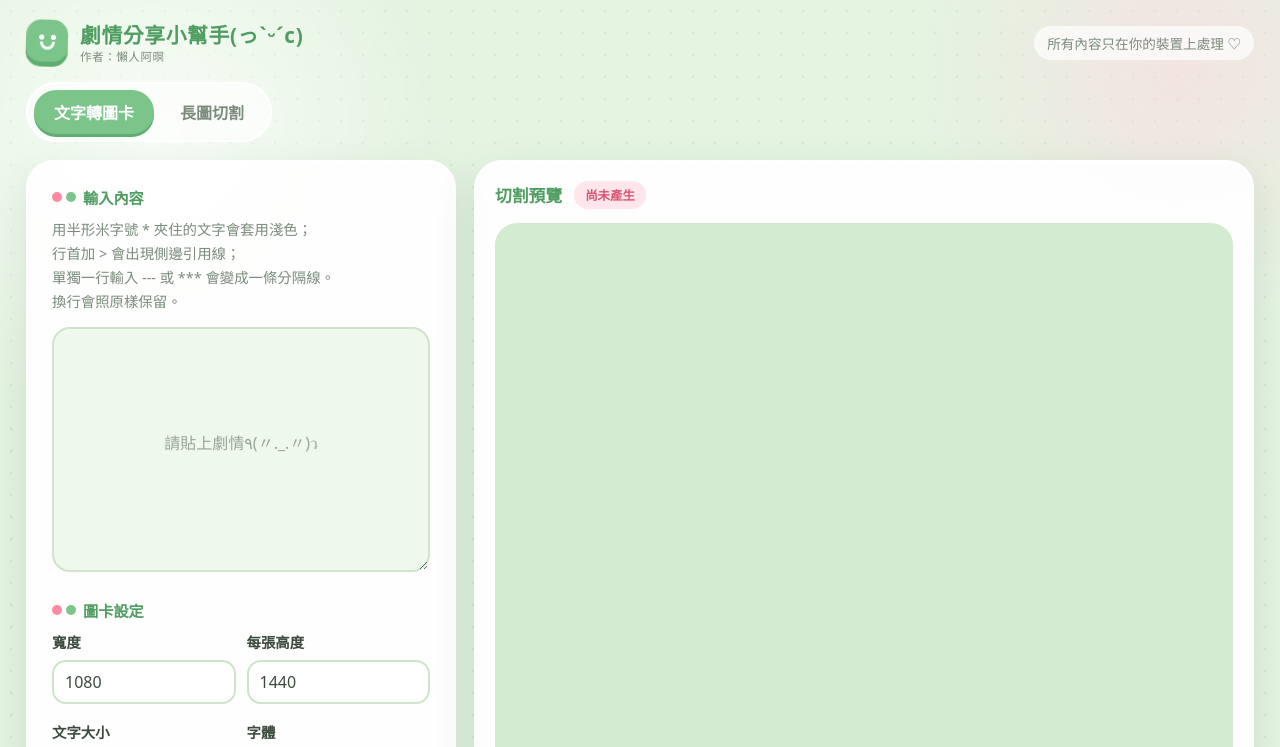
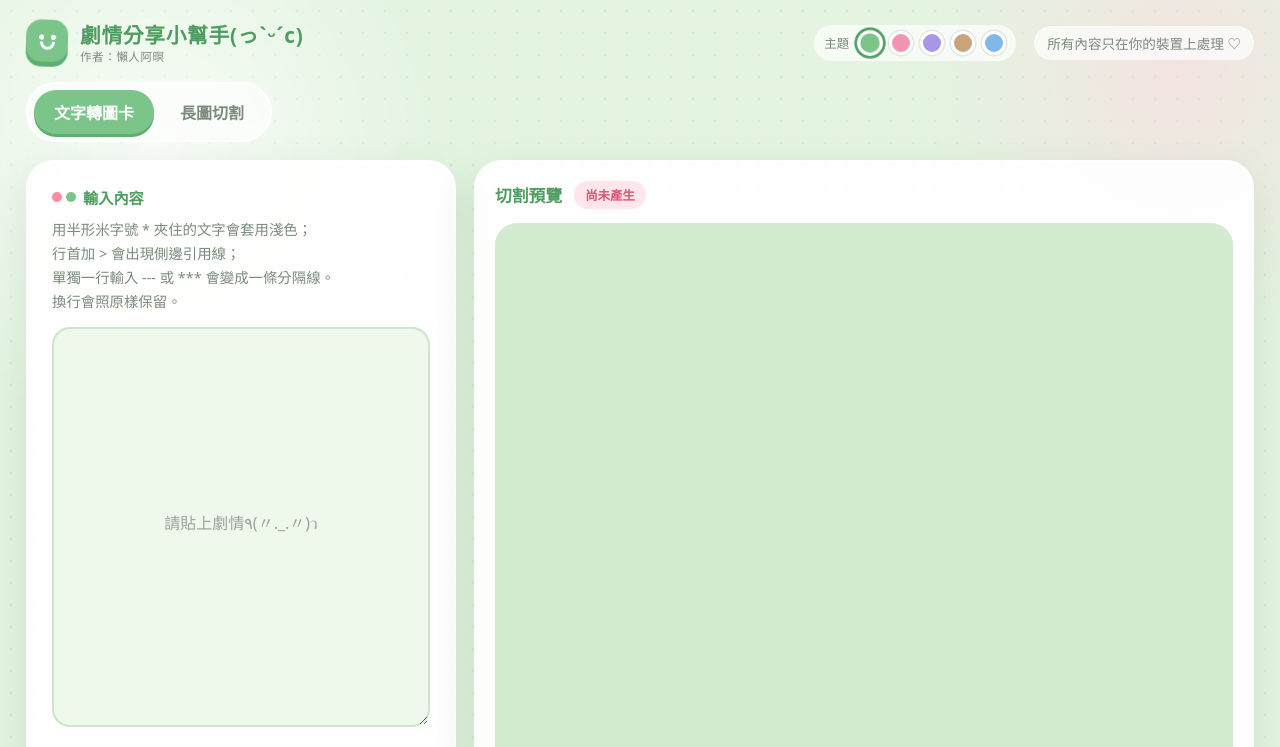
Before and after one commit to gloomoon75/long_card, a plain HTML site: page index.html in a window 1280 px wide. Shown: the top 747 px of the page. Drawn offline with Linux system fonts and the light colour scheme; a web font is replaced by a local one.

Commit message:
Add files via upload

```diff
--- a/index.html
+++ b/index.html
@@ -9,8 +9,13 @@
   <link rel="preconnect" href="https://fonts.googleapis.com">
   <link rel="preconnect" href="https://fonts.gstatic.com" crossorigin>
   <link href="https://fonts.googleapis.com/css2?family=Huninn&family=Chiron+GoRound+TC:wght@400;700&family=Hachi+Maru+Pop&family=LXGW+WenKai+TC:wght@400;700&family=Iansui&family=Klee+One:wght@400;600&display=swap" rel="stylesheet">
+  <script>try{var t=localStorage.getItem("uiTheme");if(t)document.documentElement.dataset.theme=t}catch(e){}</script>
   <style>
-    :root{--ink:#3c4a3e;--muted:#7b8b7c;--hint:#98a698;--empty:#6d8a70;--paper:#e4f4e1;--line:#cfe4cb;--green:#7cc58a;--main-sh:#5fae70;--green-deep:#4f9d60;--deep-sh:#3d7f4c;--deep-hover:#468d56;--green-soft:#eef9ec;--stage:#d3ebd0;--drop:#a9d6b1;--main-rgb:124,197,138;--deep-rgb:61,110,70;--accent:#ff8aa1;--accent-soft:#ffe6ec;--accent-deep:#d9546f;--accent-sh:#e56d86;--accent-line:#ffc2cf;--accent-hover:#ff7892;--accent-rgb:229,109,134;--glow:255,214,224}
+    :root,html[data-theme="matcha"]{--ink:#3c4a3e;--muted:#7b8b7c;--hint:#98a698;--empty:#6d8a70;--paper:#e4f4e1;--line:#cfe4cb;--green:#7cc58a;--main-sh:#5fae70;--green-deep:#4f9d60;--deep-sh:#3d7f4c;--deep-hover:#468d56;--green-soft:#eef9ec;--stage:#d3ebd0;--drop:#a9d6b1;--main-rgb:124,197,138;--deep-rgb:61,110,70;--accent:#ff8aa1;--accent-soft:#ffe6ec;--accent-deep:#d9546f;--accent-sh:#e56d86;--accent-line:#ffc2cf;--accent-hover:#ff7892;--accent-rgb:229,109,134;--glow:255,214,224}
+    html[data-theme="strawberry"]{--ink:#4d3a40;--muted:#8d7479;--hint:#b09aa0;--empty:#9a6f7b;--paper:#fde8ee;--line:#f6cfd9;--green:#f294ad;--main-sh:#de7593;--green-deep:#d9637f;--deep-sh:#b84b66;--deep-hover:#cc5673;--green-soft:#fff3f6;--stage:#f8d6df;--drop:#f3b3c4;--main-rgb:242,148,173;--deep-rgb:150,70,90;--accent:#4fb89a;--accent-soft:#e2f6ef;--accent-deep:#2f9679;--accent-sh:#3c9e82;--accent-line:#b5e5d6;--accent-hover:#43ab8d;--accent-rgb:60,158,130;--glow:255,240,200}
+    html[data-theme="lavender"]{--ink:#433d55;--muted:#7f7894;--hint:#a39cb6;--empty:#7a6f99;--paper:#ece7fa;--line:#d9d0f2;--green:#a996e6;--main-sh:#8d78d3;--green-deep:#7a62c7;--deep-sh:#5f49a8;--deep-hover:#6e56bd;--green-soft:#f5f2fd;--stage:#dcd3f5;--drop:#c4b6ee;--main-rgb:169,150,230;--deep-rgb:90,70,150;--accent:#ff8aa1;--accent-soft:#ffe6ec;--accent-deep:#d9546f;--accent-sh:#e56d86;--accent-line:#ffc2cf;--accent-hover:#ff7892;--accent-rgb:229,109,134;--glow:255,214,224}
+    html[data-theme="milktea"]{--ink:#4a3f36;--muted:#8a7b6d;--hint:#ab9d90;--empty:#8d7560;--paper:#f3e9dd;--line:#e6d6c3;--green:#c9a27e;--main-sh:#b08866;--green-deep:#9c7651;--deep-sh:#7b5b3c;--deep-hover:#8e6a47;--green-soft:#faf4ec;--stage:#e9dccb;--drop:#d9c0a3;--main-rgb:201,162,126;--deep-rgb:120,90,60;--accent:#ff8aa1;--accent-soft:#ffe6ec;--accent-deep:#d9546f;--accent-sh:#e56d86;--accent-line:#ffc2cf;--accent-hover:#ff7892;--accent-rgb:229,109,134;--glow:255,214,224}
+    html[data-theme="sky"]{--ink:#34445a;--muted:#72839a;--hint:#98a7ba;--empty:#6a8099;--paper:#e3effa;--line:#c9dff2;--green:#80b9e8;--main-sh:#5f9fd6;--green-deep:#4d8cc4;--deep-sh:#3a6fa1;--deep-hover:#427fb6;--green-soft:#f0f7fd;--stage:#cfe3f5;--drop:#a8cdee;--main-rgb:128,185,232;--deep-rgb:60,100,150;--accent:#ff8aa1;--accent-soft:#ffe6ec;--accent-deep:#d9546f;--accent-sh:#e56d86;--accent-line:#ffc2cf;--accent-hover:#ff7892;--accent-rgb:229,109,134;--glow:255,214,224}
     :root{--card:#fff;--shadow:0 14px 40px rgba(var(--deep-rgb),.14);font-family:"Huninn","Chiron GoRound TC","PingFang TC","Noto Sans TC","Microsoft JhengHei",system-ui,sans-serif;color:var(--ink);background:var(--paper)}
     *{box-sizing:border-box}
     body{margin:0;min-height:100vh;background:radial-gradient(circle at 12% 8%,rgba(255,255,255,.75) 0,transparent 18rem),radial-gradient(circle at 92% 4%,rgba(var(--glow),.55) 0,transparent 16rem),radial-gradient(circle,rgba(var(--main-rgb),.18) 1.5px,transparent 1.6px) 0 0/22px 22px,var(--paper)}
@@ -24,7 +29,12 @@
     .brand-text{display:flex;flex-direction:column;line-height:1.25}
     .author{align-self:flex-start;font-size:.72rem;font-weight:400;color:var(--muted);letter-spacing:.05em;margin-top:2px}
     @keyframes bob{0%,100%{transform:translateY(0) rotate(-3deg)}50%{transform:translateY(-3px) rotate(3deg)}}
-    .privacy{margin-left:auto;color:var(--muted);font-size:.85rem;background:rgba(255,255,255,.7);padding:7px 13px;border-radius:999px}
+    .themes{margin-left:auto;display:flex;align-items:center;gap:7px;background:rgba(255,255,255,.7);padding:6px 10px;border-radius:999px}
+    .themes-label{font-size:.78rem;color:var(--muted);margin-right:2px}
+    .theme-dot{width:24px;height:24px;border-radius:50%;border:3px solid #fff;padding:0;box-shadow:0 0 0 1.5px rgba(0,0,0,.08);transition:transform .15s}
+    .theme-dot:hover{transform:scale(1.12)}
+    .theme-dot.active{box-shadow:0 0 0 2.5px var(--green-deep);transform:scale(1.08)}
+    .privacy{color:var(--muted);font-size:.85rem;background:rgba(255,255,255,.7);padding:7px 13px;border-radius:999px}
     .tabs{display:flex;gap:6px;background:rgba(255,255,255,.65);padding:6px;border-radius:999px;width:max-content;margin-bottom:18px;border:2px solid #fff}
     .tab{border:0;border-radius:999px;padding:10px 20px;color:var(--muted);background:transparent;font-weight:700;transition:.15s}
     .tab.active{background:var(--green);color:#fff;box-shadow:0 3px 0 var(--main-sh)}
@@ -39,8 +49,8 @@
     .field{margin-bottom:17px}
     .field label,.label-row{display:flex;justify-content:space-between;align-items:center;font-size:.9rem;font-weight:700;margin-bottom:8px}
     .hint{font-size:.78rem;color:var(--hint);font-weight:400}
-    .text-input{width:100%;min-height:245px;resize:vertical;border:2px solid var(--line);border-radius:18px;background:var(--green-soft);color:var(--ink);padding:15px;line-height:1.75;outline:none}
-    .text-input::placeholder{text-align:center;color:var(--hint)}.text-input:placeholder-shown{padding-top:100px}
+    .text-input{width:100%;min-height:400px;resize:vertical;border:2px solid var(--line);border-radius:18px;background:var(--green-soft);color:var(--ink);padding:15px;line-height:1.75;outline:none}
+    .text-input::placeholder{text-align:center;color:var(--hint)}.text-input:placeholder-shown{padding-top:180px}
     .action .sub{display:block;font-size:.72rem;font-weight:400;opacity:.85;margin-top:1px}.action.two-line{height:62px;line-height:1.25}
     .text-input:focus,.select:focus,.number:focus{border-color:var(--green);box-shadow:0 0 0 4px rgba(var(--main-rgb),.2)}
     .row{display:grid;grid-template-columns:1fr 1fr;gap:11px}
@@ -93,12 +103,12 @@
     .notice{font-size:.8rem;line-height:1.6;color:var(--muted);background:var(--accent-soft);border-radius:16px;padding:11px 13px;margin-top:14px}
     .toast{position:fixed;bottom:22px;left:50%;transform:translateX(-50%) translateY(80px);background:var(--green-deep);color:#fff;padding:11px 18px;border-radius:999px;font-size:.88rem;opacity:0;transition:.25s;z-index:20;box-shadow:0 8px 20px rgba(var(--deep-rgb),.25)}
     .toast.show{opacity:1;transform:translateX(-50%) translateY(0)}
-    @media(max-width:820px){.app{padding:14px 16px}.privacy{display:none}.brand{font-size:1.1rem}.tabs{width:100%;overflow:auto}.tab{flex:1;white-space:nowrap;padding-inline:11px}.workspace{grid-template-columns:1fr}.preview-panel{min-height:600px}.stage{padding:16px 12px 16px 56px}.controls{max-height:none}.row{grid-template-columns:1fr 1fr}.drop{padding:20px 14px}.upload-btn{font-size:.9rem}}
+    @media(max-width:820px){.app{padding:14px 16px}.privacy{display:none}.topbar{flex-wrap:wrap;gap:10px}.themes{margin-left:0}.brand{font-size:1.1rem}.tabs{width:100%;overflow:auto}.tab{flex:1;white-space:nowrap;padding-inline:11px}.workspace{grid-template-columns:1fr}.preview-panel{min-height:600px}.stage{padding:16px 12px 16px 56px}.controls{max-height:none}.row{grid-template-columns:1fr 1fr}.drop{padding:20px 14px}.upload-btn{font-size:.9rem}}
   </style>
 </head>
 <body>
 <main class="app">
-  <header class="topbar"><div class="brand"><span class="brandmark"></span><div class="brand-text"><span>劇情分享小幫手(っ`ᵕ´c)</span><span class="author">作者：懶人阿暝</span></div></div><div class="privacy">所有內容只在你的裝置上處理 ♡</div></header>
+  <header class="topbar"><div class="brand"><span class="brandmark"></span><div class="brand-text"><span>劇情分享小幫手(っ`ᵕ´c)</span><span class="author">作者：懶人阿暝</span></div></div><div class="themes" role="group" aria-label="介面主題色"><span class="themes-label">主題</span><button class="theme-dot" data-theme="matcha" title="抹茶綠" aria-label="抹茶綠" style="background:#7cc58a"></button><button class="theme-dot" data-theme="strawberry" title="草莓粉" aria-label="草莓粉" style="background:#f294ad"></button><button class="theme-dot" data-theme="lavender" title="薰衣草紫" aria-label="薰衣草紫" style="background:#a996e6"></button><button class="theme-dot" data-theme="milktea" title="奶茶棕" aria-label="奶茶棕" style="background:#c9a27e"></button><button class="theme-dot" data-theme="sky" title="天空藍" aria-label="天空藍" style="background:#80b9e8"></button></div><div class="privacy">所有內容只在你的裝置上處理 ♡</div></header>
   <nav class="tabs" aria-label="工具模式">
     <button class="tab active" data-mode="text">文字轉圖卡</button><button class="tab" data-mode="split">長圖切割</button>
   </nav>
@@ -164,9 +174,12 @@ const fonts={
   rounded:{family:'"Arial Rounded MT Bold","PingFang TC",sans-serif'},
   mono:{family:'"Noto Sans Mono CJK TC","Microsoft JhengHei",monospace'}
 };
+const THEME_NAMES={matcha:'抹茶綠',strawberry:'草莓粉',lavender:'薰衣草紫',milktea:'奶茶棕',sky:'天空藍'};
+function setTheme(t,silent){if(!THEME_NAMES[t])t='matcha';document.documentElement.dataset.theme=t;$$('.theme-dot').forEach(d=>d.classList.toggle('active',d.dataset.theme===t));try{localStorage.setItem('uiTheme',t)}catch(e){}if(!silent)toast('已換成「'+THEME_NAMES[t]+'」主題 ♡')}
 function toast(t){const e=$('#toast');e.textContent=t;e.classList.add('show');clearTimeout(e._t);e._t=setTimeout(()=>e.classList.remove('show'),2200)}
 function setMode(mode){state.mode=mode;$$('.tab').forEach(x=>x.classList.toggle('active',x.dataset.mode===mode));$('#textSection').classList.toggle('hidden',mode!=='text');$('#uploadSection').classList.toggle('hidden',mode==='text');$('#textSettings').classList.toggle('hidden',mode==='split');clearPreview()}
 $$('.tab').forEach(b=>b.onclick=()=>setMode(b.dataset.mode));
+$$('.theme-dot').forEach(d=>d.onclick=()=>setTheme(d.dataset.theme));setTheme(document.documentElement.dataset.theme||'matcha',true);
 function clearPreview(){state.sourceCanvas=null;state.cuts=[];setAddMode(false);setRemoveMode(false);$('#canvasWrap').classList.add('hidden');$('#empty').classList.remove('hidden');$('#download').disabled=true;$('#resetCuts').disabled=true;$('#addCut').disabled=true;$('#removeCut').disabled=true;$('#clearCuts').disabled=true;$('#downloadFiles').disabled=true;$('#count').textContent='尚未產生'}
 const NO_START='，。、；：！？）」』】》〉,.;:!?)]}…～%';const NO_END='「『（【《〈([{';
 const segmenter=typeof Intl!=='undefined'&&Intl.Segmenter?new Intl.Segmenter('zh-Hant',{granularity:'grapheme'}):null;
```
